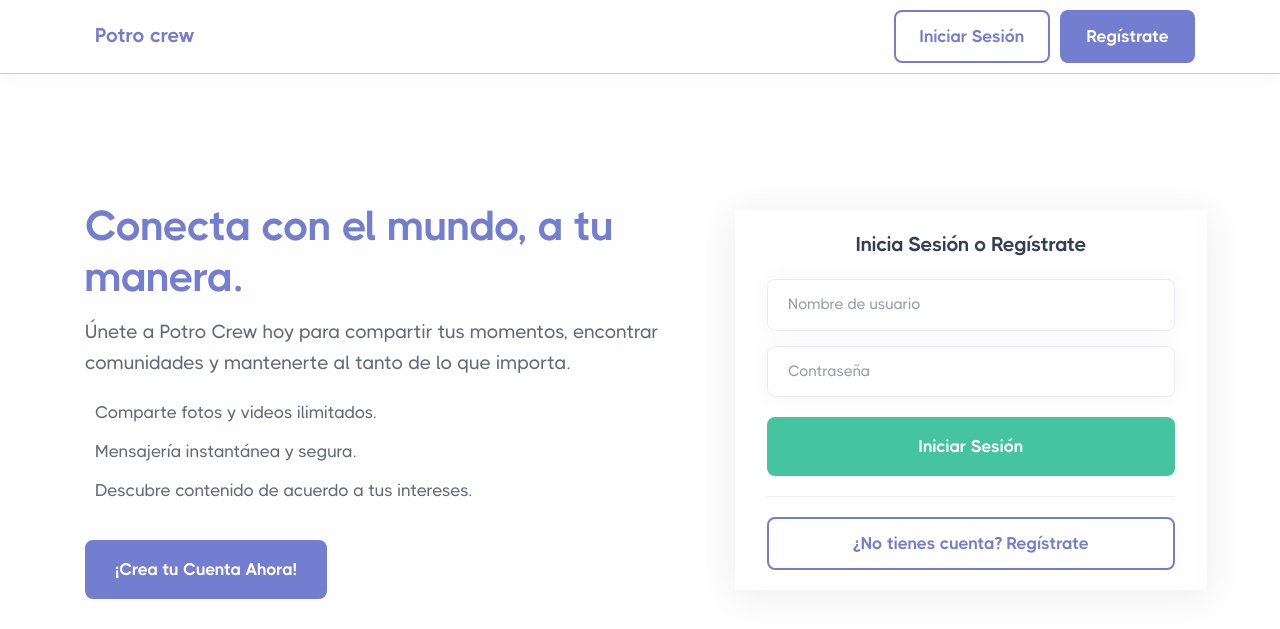
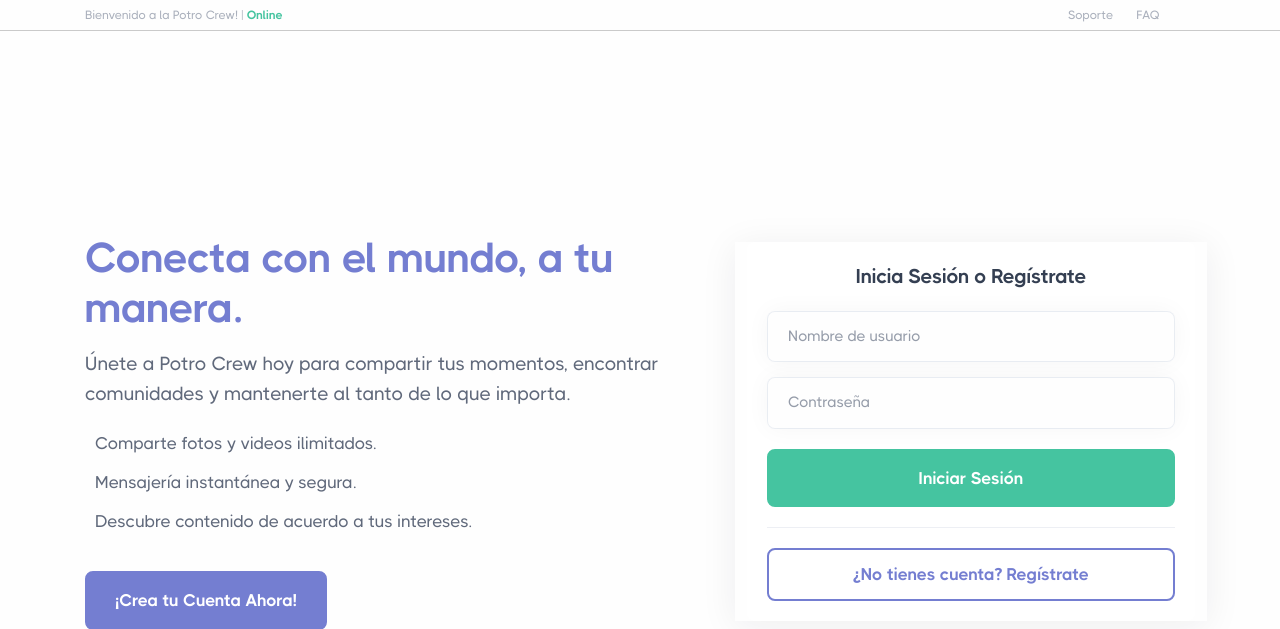
Before and after one commit to pedroHackerNoob/mercedes-dev-web, a Flask app: page / in a window 1280 px wide. Shown: the top 629 px of the page. Run offline with Flask 3, Linux system fonts and the light colour scheme.

Commit message:
new header

```diff
--- a/templates/header.html
+++ b/templates/header.html
@@ -15,25 +15,26 @@
 </head>
 <section>
     <!--- Header -->
-    <header>
-  <nav class="navbar navbar-light bg-white border-bottom shadow-sm fixed-top py-2">
-    <div class="container">
+    <div class="py-1 bg-light border-bottom">
+    <div class="container d-flex justify-content-between align-items-center">
 
-      <a class="navbar-brand fw-bold fs-20" href="/">
-        <i class="bi bi-people-fill me-2 text-primary"></i> Potro crew
-      </a>
+        <div class="d-none d-sm-block small text-muted">
+            Bienvenido a la Potro Crew! | <span class="text-success fw-bold">Online</span>
+        </div>
 
-      <div class="d-flex">
-          <a class="btn btn-outline-primary me-2" href="/login">
-            Iniciar Sesión
-          </a>
-
-          <a class="btn btn-primary" href="/signup">
-            Regístrate
-          </a>
-      </div>
+        <div class="small">
+            <a href="#" class="text-decoration-none text-muted me-3">
+                <i class="bi bi-headset me-1"></i> Soporte
+            </a>
+            <a href="#" class="text-decoration-none text-muted me-3">
+                <i class="bi bi-info-circle me-1"></i> FAQ
+            </a>
+            <span class="d-none d-md-inline">
+                <a href="#" class="text-muted"><i class="bi bi-facebook ms-2"></i></a>
+                <a href="#" class="text-muted"><i class="bi bi-twitter ms-2"></i></a>
+            </span>
+        </div>
 
     </div>
-  </nav>
-</header>
+</div>
 </section>
```
